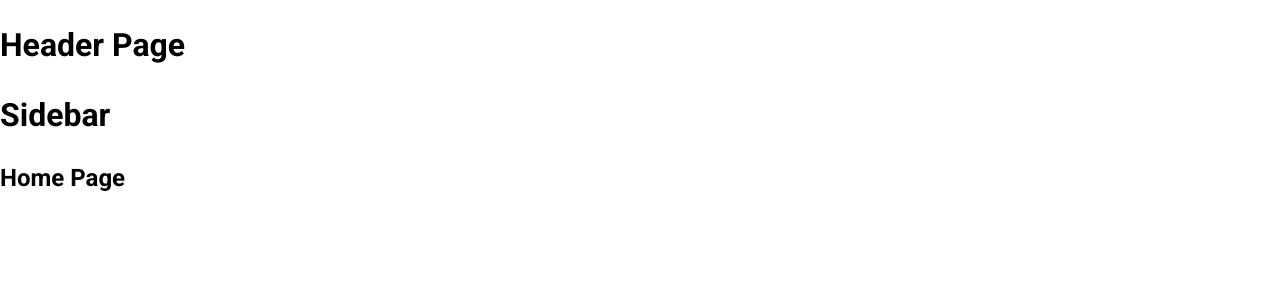
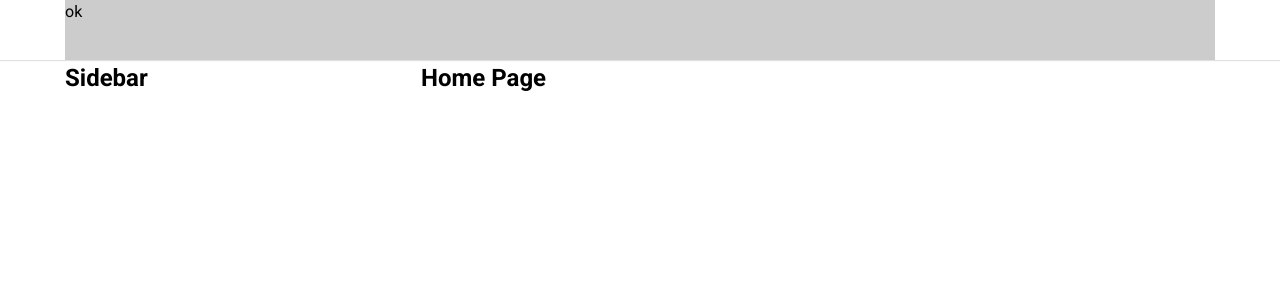
Before and after one commit to sonnv1801/tiktok-ui, a React (Create React App) app: page / in a window 1280 px wide. Shown: the top 300 px of the page. Built offline with nearby package versions, Linux system fonts and the light colour scheme.

Commit message:
Bài 95 (2024)

```diff
--- a/package.json
+++ b/package.json
@@ -6,6 +6,7 @@
     "@testing-library/jest-dom": "^5.17.0",
     "@testing-library/react": "^13.4.0",
     "@testing-library/user-event": "^13.5.0",
+    "classnames": "^2.5.1",
     "normalize.css": "^8.0.1",
     "react": "^18.2.0",
     "react-dom": "^18.2.0",
--- a/src/components/GlobalStyles/GlobalStyles.scss
+++ b/src/components/GlobalStyles/GlobalStyles.scss
@@ -3,9 +3,15 @@
 
 :root {
     --primary: #fe2c55;
+
+    //Default layout
+    --default-layout-header-height: 60px;
+    --default-layout-with: 1150px;
 }
 
 * {
+    margin: 0;
+    padding: 0;
     box-sizing: border-box;
 }
 
--- /dev/null
+++ b/src/components/Layout/DefaultLayout/DefaultLayout.module.scss
@@ -0,0 +1,16 @@
+.wrapper {
+    display: flex;
+    flex-direction: column;
+
+    align-items: center;
+}
+
+.container {
+    width: var(--default-layout-with);
+    min-height: 1000px;
+    display: flex;
+}
+
+.content {
+    flex: 1;
+}
--- /dev/null
+++ b/src/components/Layout/DefaultLayout/Sidebar/Sidebar.module.scss
@@ -0,0 +1,3 @@
+.wrapper {
+    width: 356px;
+}
--- a/src/components/Layout/DefaultLayout/Sidebar/index.js
+++ b/src/components/Layout/DefaultLayout/Sidebar/index.js
@@ -1,5 +1,12 @@
+import classNames from 'classnames/bind';
+import styles from './Sidebar.module.scss';
+const cx = classNames.bind(styles);
 function Sidebar() {
-    return <h1>Sidebar</h1>;
+    return (
+        <aside className={cx('wrapper')}>
+            <h2>Sidebar</h2>
+        </aside>
+    );
 }
 
 export default Sidebar;
--- a/src/components/Layout/DefaultLayout/index.js
+++ b/src/components/Layout/DefaultLayout/index.js
@@ -1,15 +1,19 @@
+import classNames from 'classnames/bind';
+import styles from './DefaultLayout.module.scss';
 import Header from '~/components/Layout/components/Header';
 import Sidebar from './Sidebar';
 
+const cx = classNames.bind(styles);
+
 function DefaultLayout({ children }) {
     return (
-        <>
+        <div className={cx('wrapper')}>
             <Header />
-            <div className="container">
+            <div className={cx('container')}>
                 <Sidebar />
-                <div className="content">{children}</div>
+                <div className={cx('content')}>{children}</div>
             </div>
-        </>
+        </div>
     );
 }
 
--- a/src/components/Layout/HeaderOnly/index.js
+++ b/src/components/Layout/HeaderOnly/index.js
@@ -1,6 +1,6 @@
 import Header from '~/components/Layout/components/Header';
 
-function DefaultLayout({ children }) {
+function HeaderOnly({ children }) {
     return (
         <>
             <Header />
@@ -11,4 +11,4 @@
     );
 }
 
-export default DefaultLayout;
+export default HeaderOnly;
--- /dev/null
+++ b/src/components/Layout/components/Header/Header.module.scss
@@ -0,0 +1,13 @@
+.wrapper {
+    width: 100%;
+    height: var(--default-layout-header-height, 60px);
+    box-shadow: 0px 1px 1px rgb(0 0 0 / 12%);
+    display: flex;
+    justify-content: center;
+}
+
+.inner {
+    height: 100%;
+    width: var(--default-layout-with);
+    background-color: #ccc;
+}
--- a/src/components/Layout/components/Header/index.js
+++ b/src/components/Layout/components/Header/index.js
@@ -1,5 +1,13 @@
+import classNames from 'classnames/bind';
+import styles from './Header.module.scss';
+
+const cx = classNames.bind(styles);
 function Header() {
-    return <h1>Header Page</h1>;
+    return (
+        <header className={cx('wrapper')}>
+            <div className={cx('inner')}>ok</div>
+        </header>
+    );
 }
 
 export default Header;
```
Also changed, not shown: 1 other file (tests, documents, lock files or other folders).
